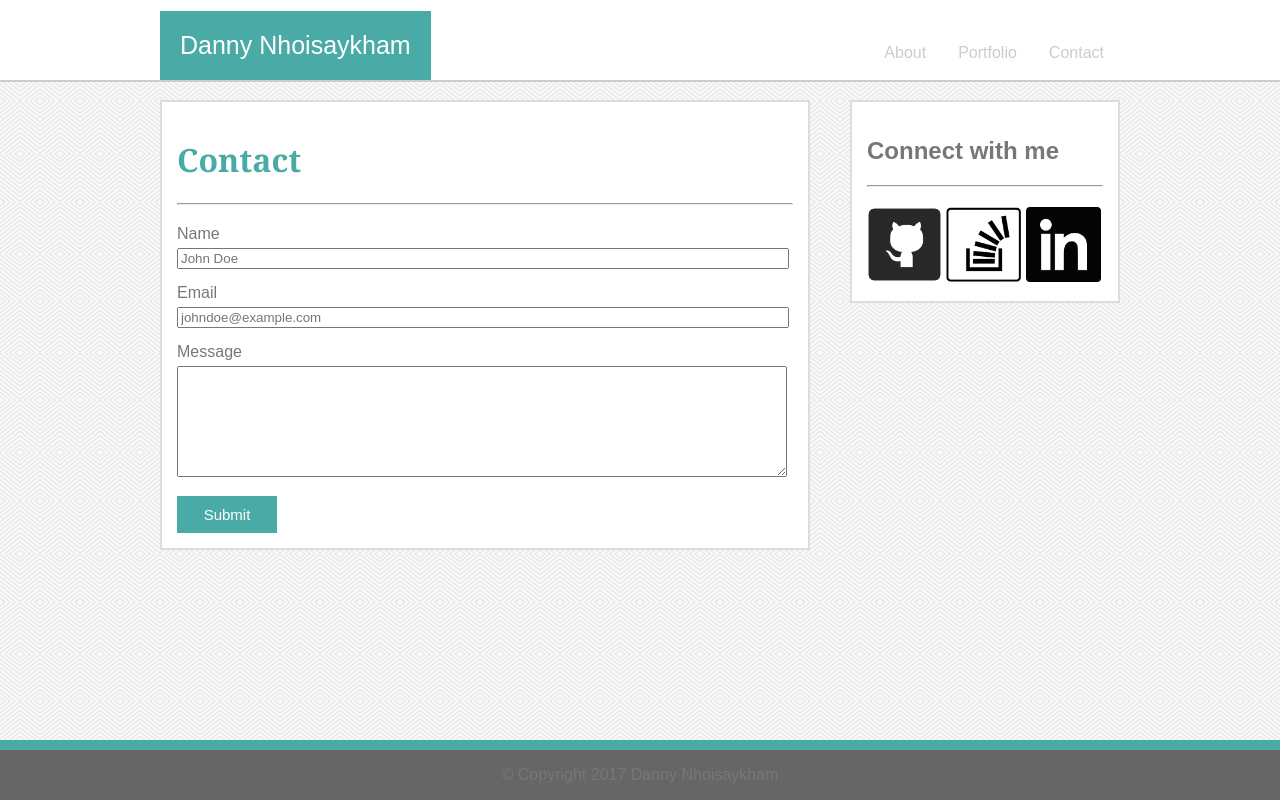
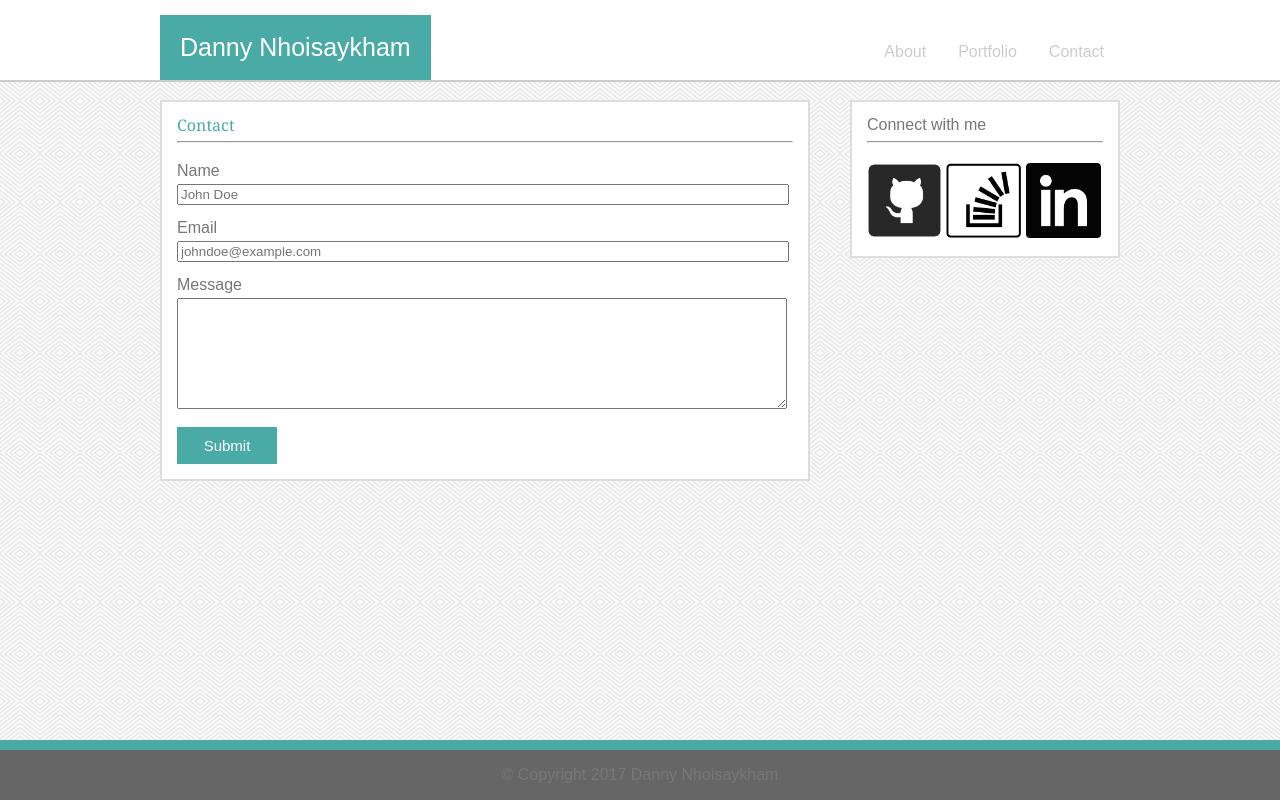
Before and after one commit to dannynhois/Basic-Portfolio, a plain HTML site: page contact.html in a window 1280 px wide. Drawn offline with Linux system fonts and the light colour scheme.

Commit message:
add css reset file to html

```diff
--- a/contact.html
+++ b/contact.html
@@ -2,8 +2,8 @@
 <html>
 <head>
 	<title>Danny Nhoisaykham</title>
+	<link rel="stylesheet" type="text/css" href="assets/css/reset.css">
 	<link rel="stylesheet" type="text/css" href="assets/css/style.css">
-	<!-- <link rel="stylesheet" type="text/css" href="assets/css/reset.css"> -->
 </head>
 <body>
 	<div class="navbar">
```
Also changed, not shown: index.html (+1 -1 lines), portfolio.html (+1 -1 lines).
